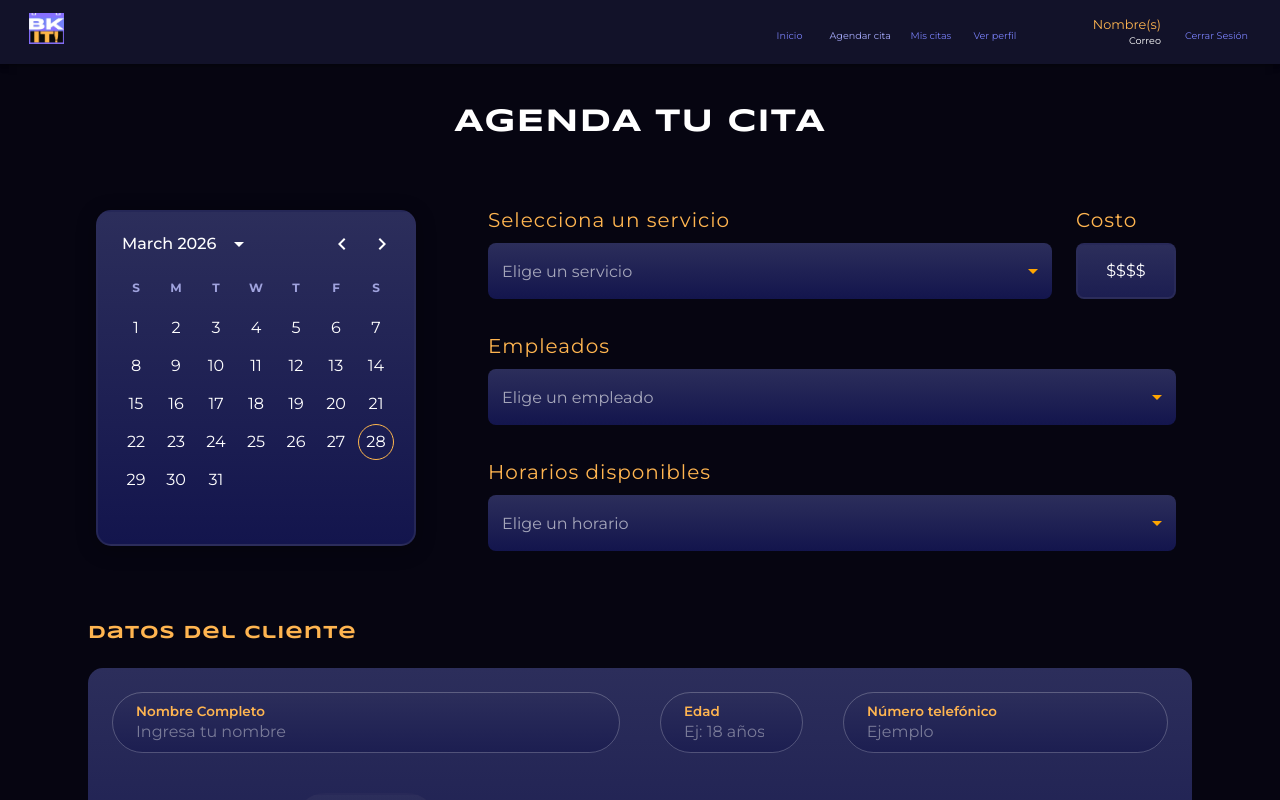
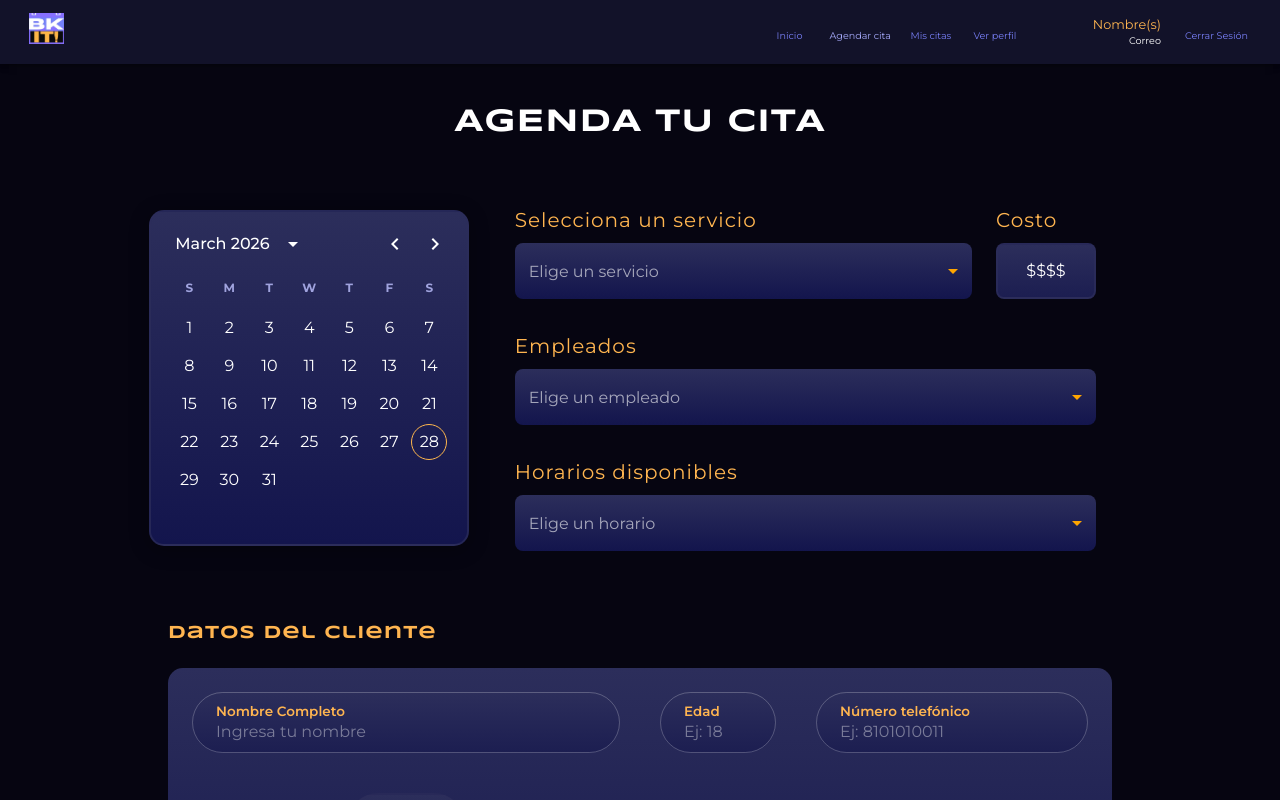
Before and after one commit to Jesi0523/book-it, a React (Vite) app in the folder frontend/: page /bookAppointment in a window 1280 px wide. Shown: the top 800 px of the page. Built offline with nearby package versions, Linux system fonts and the light colour scheme; some icons are missing.

Commit message:
refactor: reajuste de pantalla de citas

```diff
--- a/frontend/jsconfig.json
+++ b/frontend/jsconfig.json
@@ -1,6 +1,7 @@
 {
   "compilerOptions": {
     "baseUrl": ".",
+    "ignoreDeprecations": "6.0",
     "paths": {
       "@/*": ["src/*"]
     }
--- a/frontend/src/components/formulario/Combobox.jsx
+++ b/frontend/src/components/formulario/Combobox.jsx
@@ -76,7 +76,11 @@ const Combobox = ({ name, size = '16px', array, hasImage = false, placeholder, d
         }}
         MenuProps={{
           PaperProps: {
-            style: { maxHeight: ITEM_HEIGHT * 6 + ITEM_PADDING_TOP },
+            style:
+            {
+              maxHeight: ITEM_HEIGHT * 6 + ITEM_PADDING_TOP,
+              maxWidth: 300,
+            },
             sx: {
               background: 'linear-gradient(180deg, #05061b 100%, #a0a3de 0%)',
               color: 'text.primary',
--- a/frontend/src/pages/client/BookAppointment.jsx
+++ b/frontend/src/pages/client/BookAppointment.jsx
@@ -52,7 +52,7 @@ function BookAppointment() {
       <Box
         sx={{
           py: { xs: 2, md: 5 },
-          px: { xs: 2, md: 2 },
+          px: { xs: 2, md: 12 },
           width: '95%',
           maxWidth: '1600px',
           mx: 'auto',
@@ -67,7 +67,7 @@ function BookAppointment() {
         </Box>
 
         {/* Agendar cita */}
-        <Grid container spacing={0} sx={{ height: '100%', p: 2 }}>
+        <Grid container sx={{ height: '100%', p: 2 }}>
           <Grid
             size={{ xs: 12, md: 4 }}
             sx={{
@@ -236,7 +236,7 @@ function BookAppointment() {
               <Grid size={{ xs: 4, md: 2 }}>
                 <TextInput
                   label='Edad'
-                  placeholder='Ej: 18 años'
+                  placeholder='Ej: 18'
                   type='number'
                   background={linearDegraded}
                   border={colorBorder}
@@ -247,7 +247,7 @@ function BookAppointment() {
                 <TextInput
                   label='Número telefónico'
                   type='number'
-                  placeholder='Ejemplo'
+                  placeholder='Ej: 8101010011'
                   background={linearDegraded}
                   border={colorBorder}
                 />
```
Also changed, not shown: 1 other file (tests, documents, lock files or other folders).
